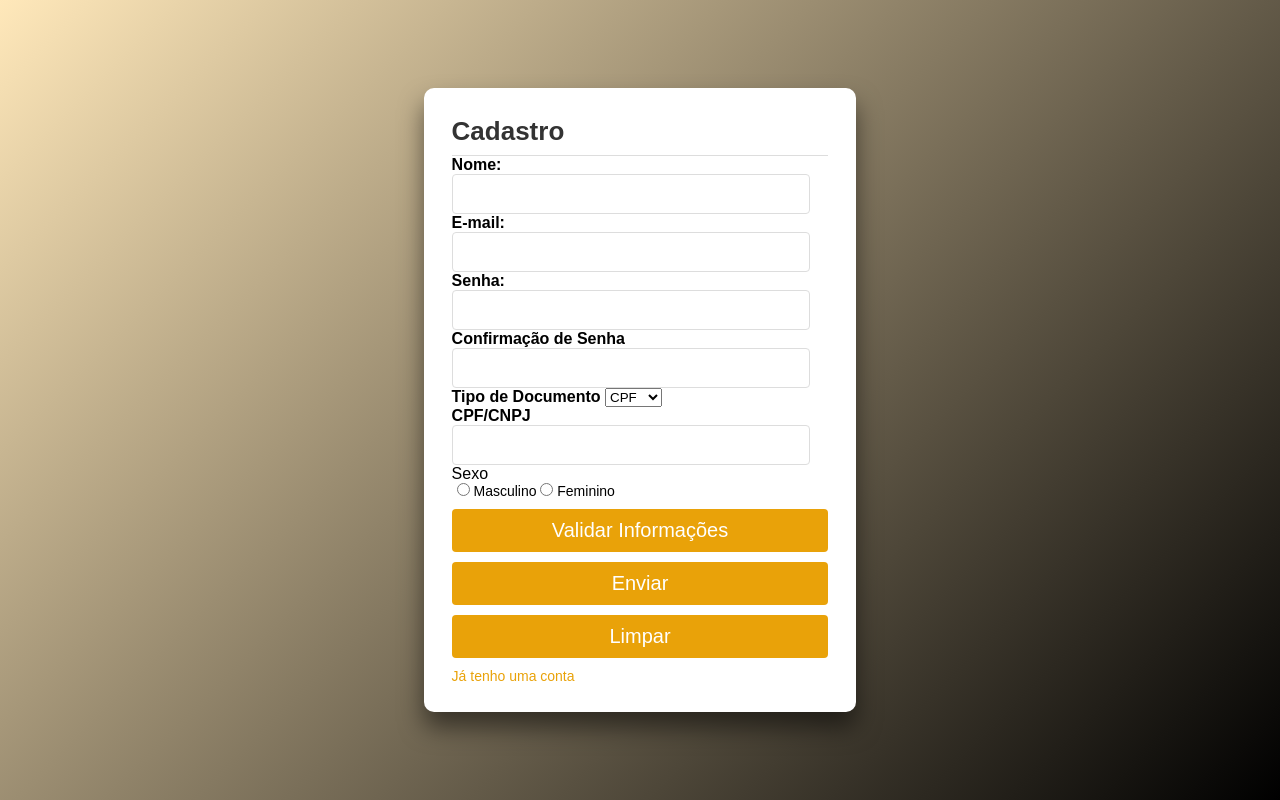
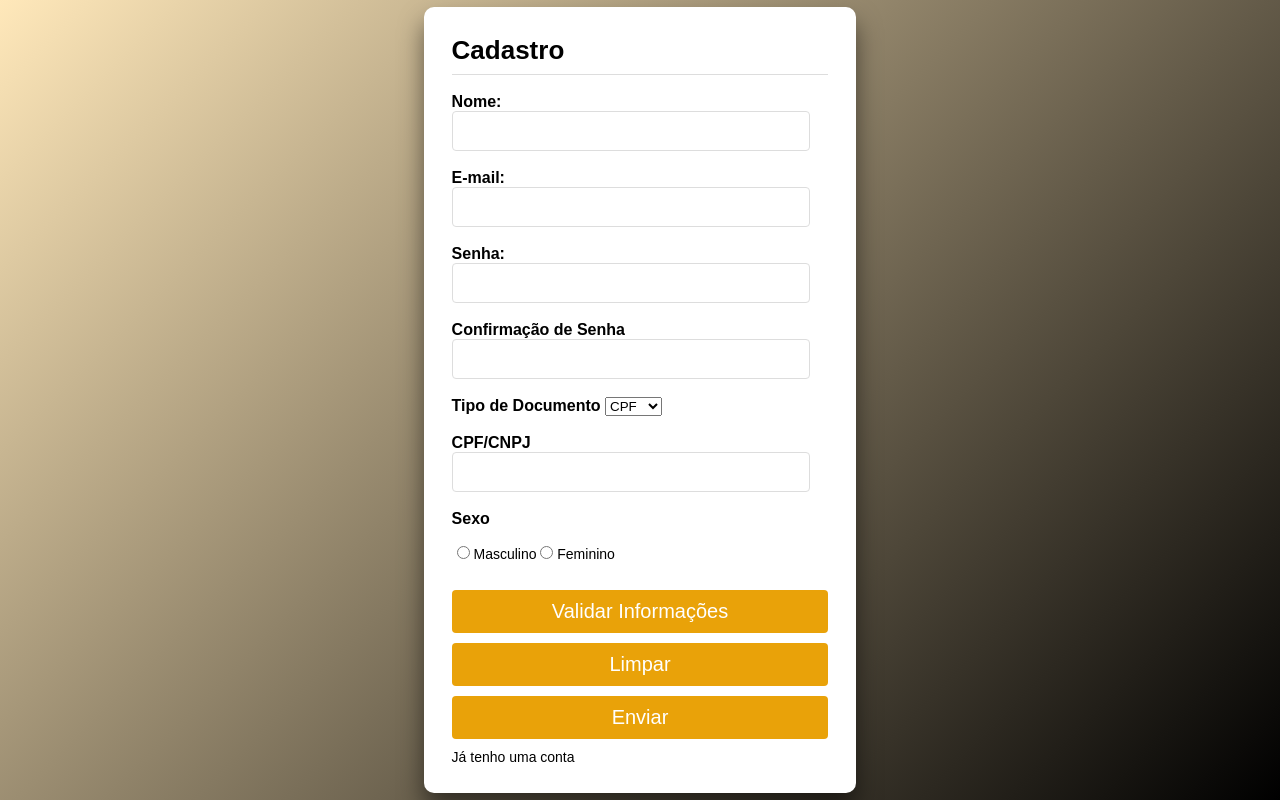
Before and after one commit to bruninhopunisher/BancoDimDim, a plain HTML site: page cadastro.html in a window 1280 px wide. Drawn offline with Linux system fonts and the light colour scheme.

Commit message:
fix: modify

```diff
--- a/cadastro.html
+++ b/cadastro.html
@@ -9,28 +9,28 @@
 <body>
     <div class="login-container">
         <form action="" method="post">
-            <h2>Cadastro</h2>
-
+            <h2 style="color: black;">Cadastro</h2>
+            <br>
                 <div class="input-group">
                     <label for="name">Nome:</label>
                     <input type="text" id="name" name="name" required>
                 </div>
-
+                <br>
                 <div class="input-group">
                     <label for="email">E-mail:</label>
                     <input type="email" id="email" name="email" required>
                 </div>
-
+                <br>
                 <div class="input-group">
                     <label for="password">Senha:</label>
                     <input type="password" id="password" name="password" required>
                 </div>
-
+                <br>
                 <div class="input-group">
                     <label for="confirmPassword">Confirmação de Senha</label>
                     <input type="password" id="confirmPassword" name="confirmPassword" required>
                 </div>
-
+                <br>
                 <div class="input-group">
                     <label for="documentType">Tipo de Documento</label>
                     <select id="documentType" name="documentType" required>
@@ -38,26 +38,27 @@
                         <option value="cnpj">CNPJ</option>
                     </select>
                 </div>
-
+                <br>
                 <div class="input-group">
                     <label for="document">CPF/CNPJ</label>
                     <input type="text" id="document" name="document" required>
                 </div>
-
+                <br>
                 <div class="gender">
-                    <label>Sexo</label>
+                    <label style="font-weight: bold;">Sexo</label>
+                    <br><br>
                     <div class="radio-group">
                         <label><input type="radio" name="gender" value="male" required> Masculino</label>
                         <label><input type="radio" name="gender" value="female" required> Feminino</label>
                     </div>
+                    <br>
                 </div>
-
                 <button type="button" id="validateButton">Validar Informações</button>
+                <button type="reset">Limpar</button>
                 <button type="submit">Enviar</button>
-                <button type="reset">Limpar</button>
 
                 <div class="options">
-                    <a href="login.html">Já tenho uma conta</a>
+                    <a href="login.html" style="color: black;">Já tenho uma conta</a>
                 <p id="error-message" style="color: red; display: none;">Erro na validação, por favor verifique os campos.</p>
                 </div>
 
--- a/css/cadastro.css
+++ b/css/cadastro.css
@@ -27,7 +27,7 @@ h2 {
     font-size: 26px;
     font-weight: bold;
     text-align: left;
-    color: #333;
+    color: #fce1e1;
     padding-bottom: 8px;
     border-bottom: 1px solid #ddd;
 }
--- a/js/cadastro.js
+++ b/js/cadastro.js
@@ -32,6 +32,8 @@ document.getElementById('validateButton').addEventListener('click', function ()
 
     errorMessage.style.display = 'none';
     alert('Informações validadas com sucesso!');
+
+    document.getElementById("myForm").submit();
 });
 
 document.getElementById('registrationForm').addEventListener('submit', function (event) {
--- a/js/login.js
+++ b/js/login.js
@@ -12,7 +12,7 @@ document.getElementById('loginForm').addEventListener('submit', function(event)
 
     if (username === defaultUsername && password === defaultPassword) {
         // Redireciona para a página inicial
-        window.location.href = 'cadastro.html';
+        window.location.href = 'home_page.html';
     } else {
         // Mostra a mensagem de erro
         errorMessage.style.display = 'block';
```
Also changed, not shown: login.html (+1 -1 lines).
